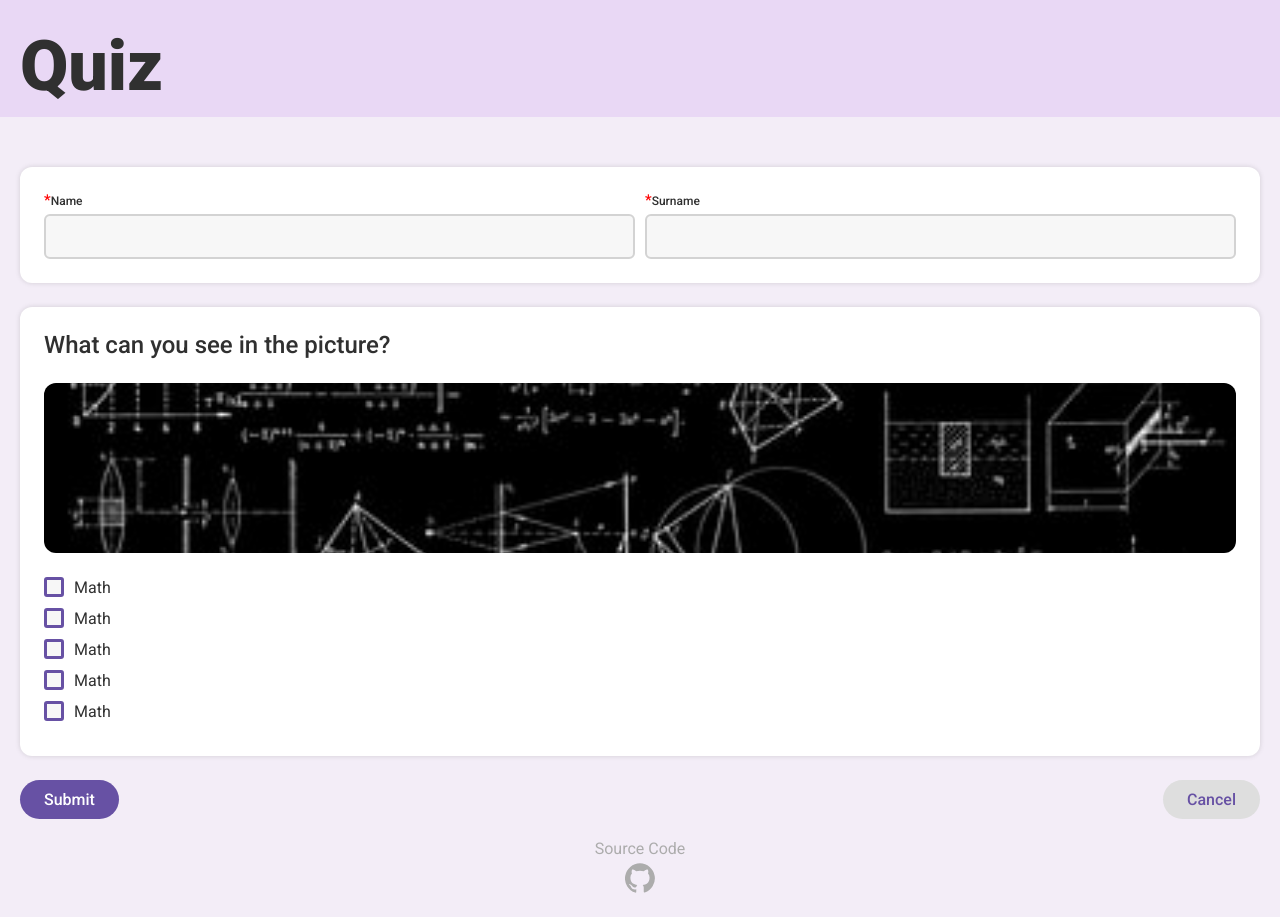
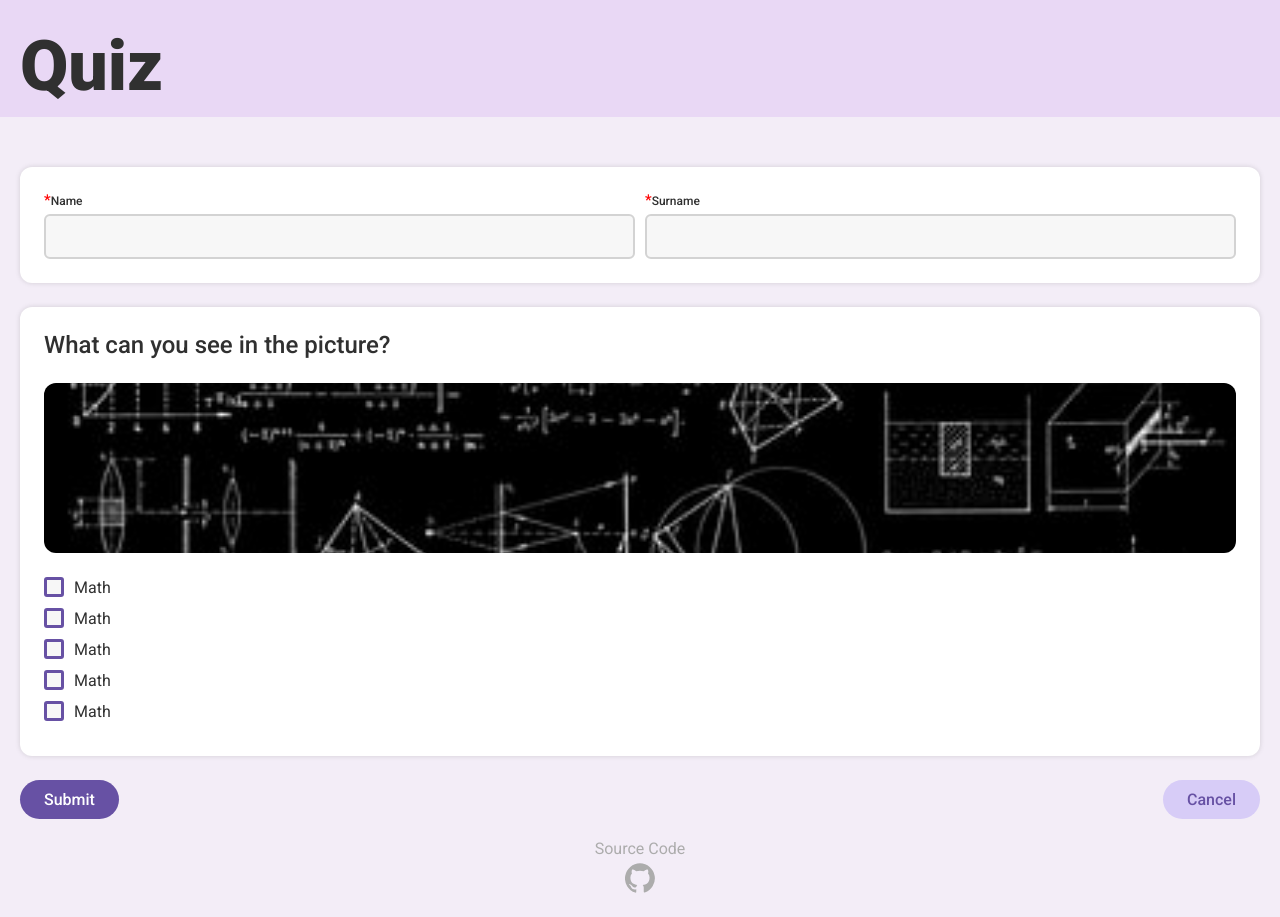
Before and after one commit to ArberTu474/quiz, a plain HTML site: page index.html in a window 1280 px wide. Drawn offline with Linux system fonts and the light colour scheme.

Commit message:
changed css variables

```diff
--- a/styles.css
+++ b/styles.css
@@ -2,7 +2,7 @@
 
 :root {
   --clr-accent-color: #6751a4;
-  --clr-accent-color-light: #dedede;
+  --clr-accent-color-light: #d7ccf7;
 
   --clr-nav-color: #e9d8f5;
 
```
